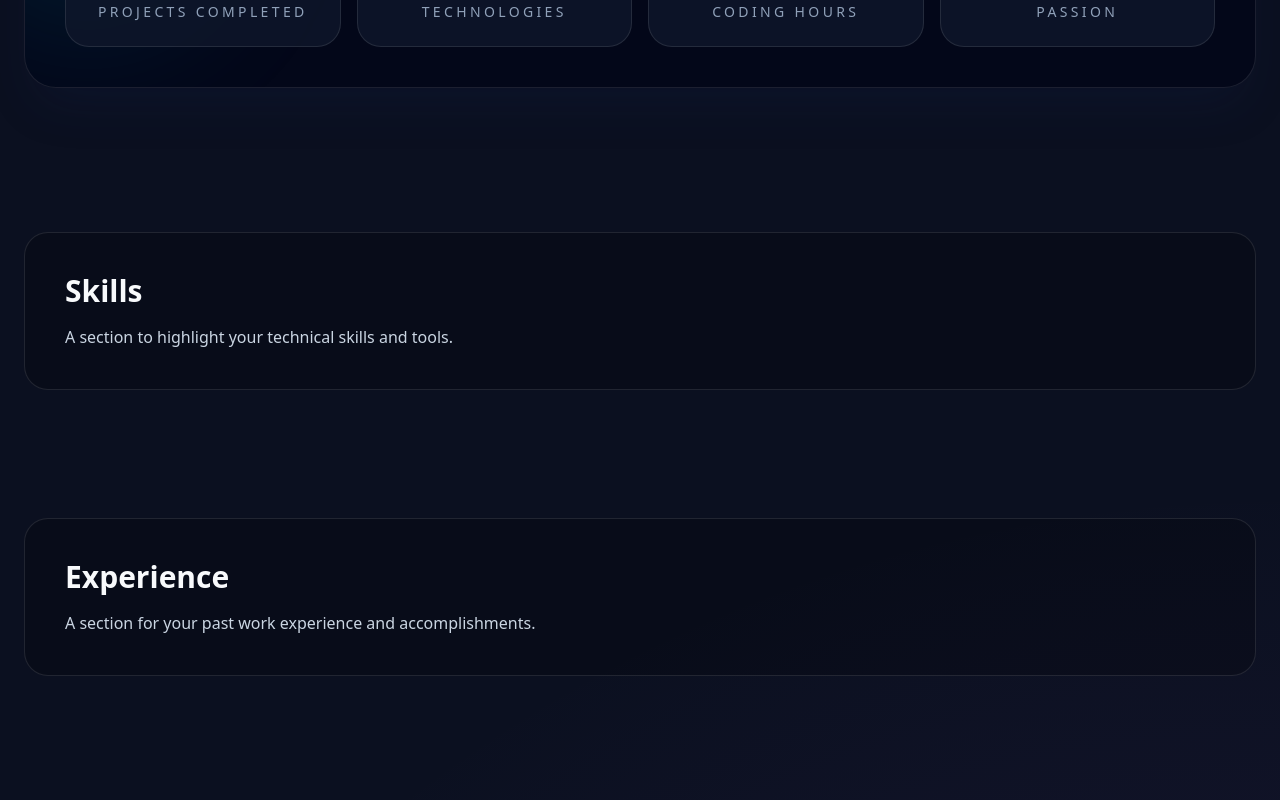
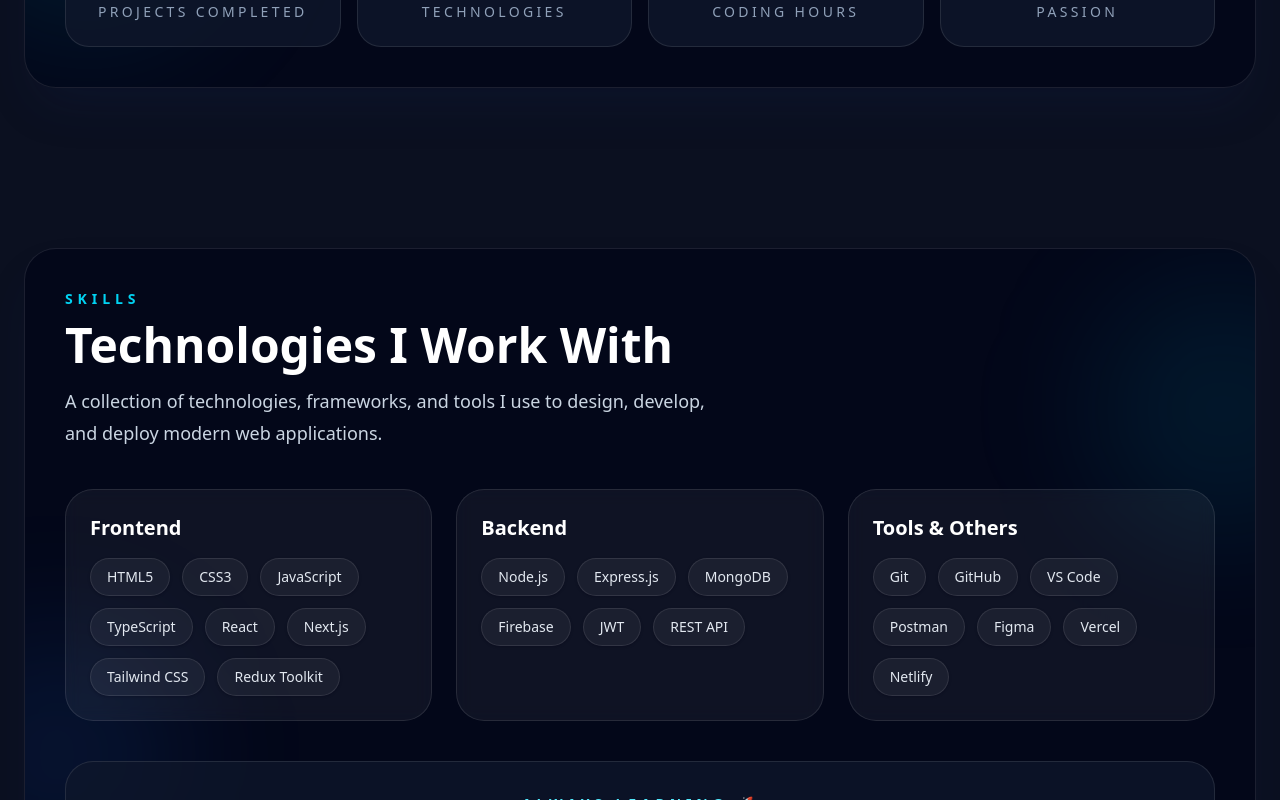
Before and after one commit to sumu749/nexusfolio, a Next.js app: page / in a window 1280 px wide. Shown: the part 2000-2800 px from the top of the page. Built offline with nearby package versions, Linux system fonts and the light colour scheme.

Commit message:
skills section added

```diff
--- /dev/null
+++ b/src/components/skills/SkillBadge.tsx
@@ -0,0 +1,19 @@
+"use client";
+
+import { motion } from "framer-motion";
+
+interface SkillBadgeProps {
+    skill: string;
+}
+
+export default function SkillBadge({ skill }: SkillBadgeProps) {
+    return (
+        <motion.span
+            whileHover={{ y: -4, scale: 1.03 }}
+            whileTap={{ scale: 0.98 }}
+            className="inline-flex rounded-full border border-white/10 bg-white/5 px-4 py-2 text-sm font-medium text-slate-200 shadow-sm shadow-slate-950/20 transition"
+        >
+            {skill}
+        </motion.span>
+    );
+}
--- a/src/components/skills/Skills.tsx
+++ b/src/components/skills/Skills.tsx
@@ -1,11 +1,67 @@
+"use client";
+
+import { motion } from "framer-motion";
+import { skillCategories } from "@/data/skills";
+import SkillBadge from "./SkillBadge";
+
 export function Skills() {
     return (
-        <section id="skills" className="py-16 scroll-mt-24">
-            <div className="rounded-3xl border border-white/10 bg-black/20 p-10">
-                <h2 className="text-3xl font-semibold">Skills</h2>
-                <p className="mt-4 text-slate-300">
-                    A section to highlight your technical skills and tools.
-                </p>
+        <section id="skills" className="py-20 scroll-mt-24">
+            <div className="relative overflow-hidden rounded-[2rem] border border-white/10 bg-slate-950/80 p-10 shadow-2xl shadow-blue-950/20">
+                <div className="absolute -right-24 top-8 h-64 w-64 rounded-full bg-cyan-500/10 blur-3xl" />
+                <div className="absolute -left-24 bottom-12 h-64 w-64 rounded-full bg-blue-500/10 blur-3xl" />
+
+                <div className="relative z-10 space-y-10">
+                    <div className="max-w-3xl">
+                        <p className="mb-3 text-sm font-semibold uppercase tracking-[0.35em] text-cyan-400">
+                            Skills
+                        </p>
+                        <h2 className="text-4xl font-semibold text-white sm:text-5xl">
+                            Technologies I Work With
+                        </h2>
+                        <p className="mt-4 max-w-2xl text-lg leading-8 text-slate-300">
+                            A collection of technologies, frameworks, and tools
+                            I use to design, develop, and deploy modern web
+                            applications.
+                        </p>
+                    </div>
+
+                    <div className="grid gap-6 lg:grid-cols-3">
+                        {skillCategories.map((category, index) => (
+                            <motion.div
+                                key={category.title}
+                                initial={{ opacity: 0, y: 30 }}
+                                whileInView={{ opacity: 1, y: 0 }}
+                                viewport={{ once: true, amount: 0.3 }}
+                                transition={{
+                                    duration: 0.7,
+                                    delay: index * 0.08,
+                                }}
+                                className="rounded-[1.75rem] border border-white/10 bg-white/5 p-6 backdrop-blur"
+                            >
+                                <h3 className="mb-4 text-xl font-semibold text-white">
+                                    {category.title}
+                                </h3>
+                                <div className="flex flex-wrap gap-3">
+                                    {category.skills.map((skill) => (
+                                        <SkillBadge key={skill} skill={skill} />
+                                    ))}
+                                </div>
+                            </motion.div>
+                        ))}
+                    </div>
+
+                    <div className="rounded-[1.75rem] border border-white/10 bg-slate-900/75 p-8 text-center">
+                        <p className="text-sm font-semibold uppercase tracking-[0.35em] text-cyan-300">
+                            Always Learning 🚀
+                        </p>
+                        <p className="mt-3 text-lg leading-8 text-slate-300">
+                            Continuously exploring new technologies, best
+                            practices, and modern development workflows to build
+                            better digital products.
+                        </p>
+                    </div>
+                </div>
             </div>
         </section>
     );
--- /dev/null
+++ b/src/data/skills.ts
@@ -0,0 +1,40 @@
+export const skillCategories = [
+    {
+        title: "Frontend",
+        skills: [
+            "HTML5",
+            "CSS3",
+            "JavaScript",
+            "TypeScript",
+            "React",
+            "Next.js",
+            "Tailwind CSS",
+            "Redux Toolkit",
+        ],
+    },
+
+    {
+        title: "Backend",
+        skills: [
+            "Node.js",
+            "Express.js",
+            "MongoDB",
+            "Firebase",
+            "JWT",
+            "REST API",
+        ],
+    },
+
+    {
+        title: "Tools & Others",
+        skills: [
+            "Git",
+            "GitHub",
+            "VS Code",
+            "Postman",
+            "Figma",
+            "Vercel",
+            "Netlify",
+        ],
+    },
+];
```
